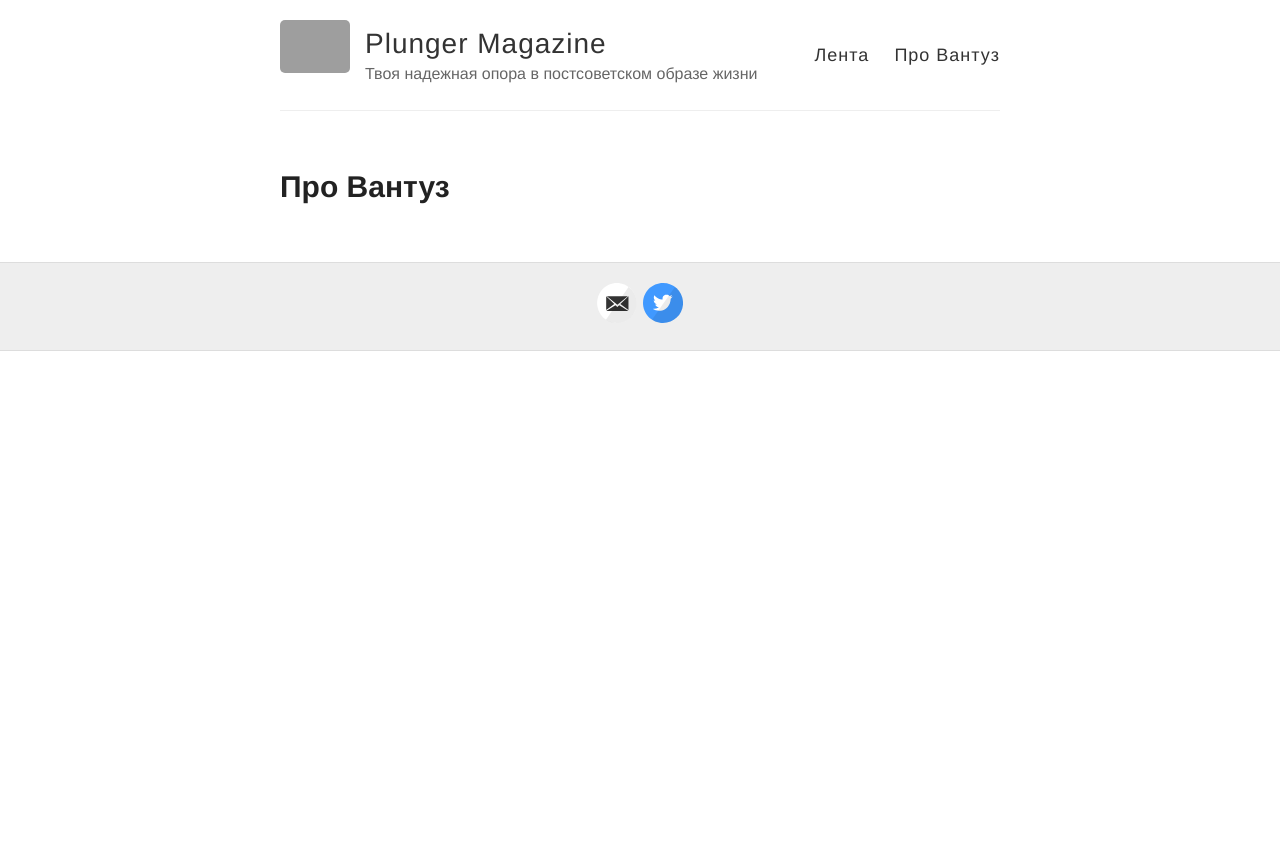
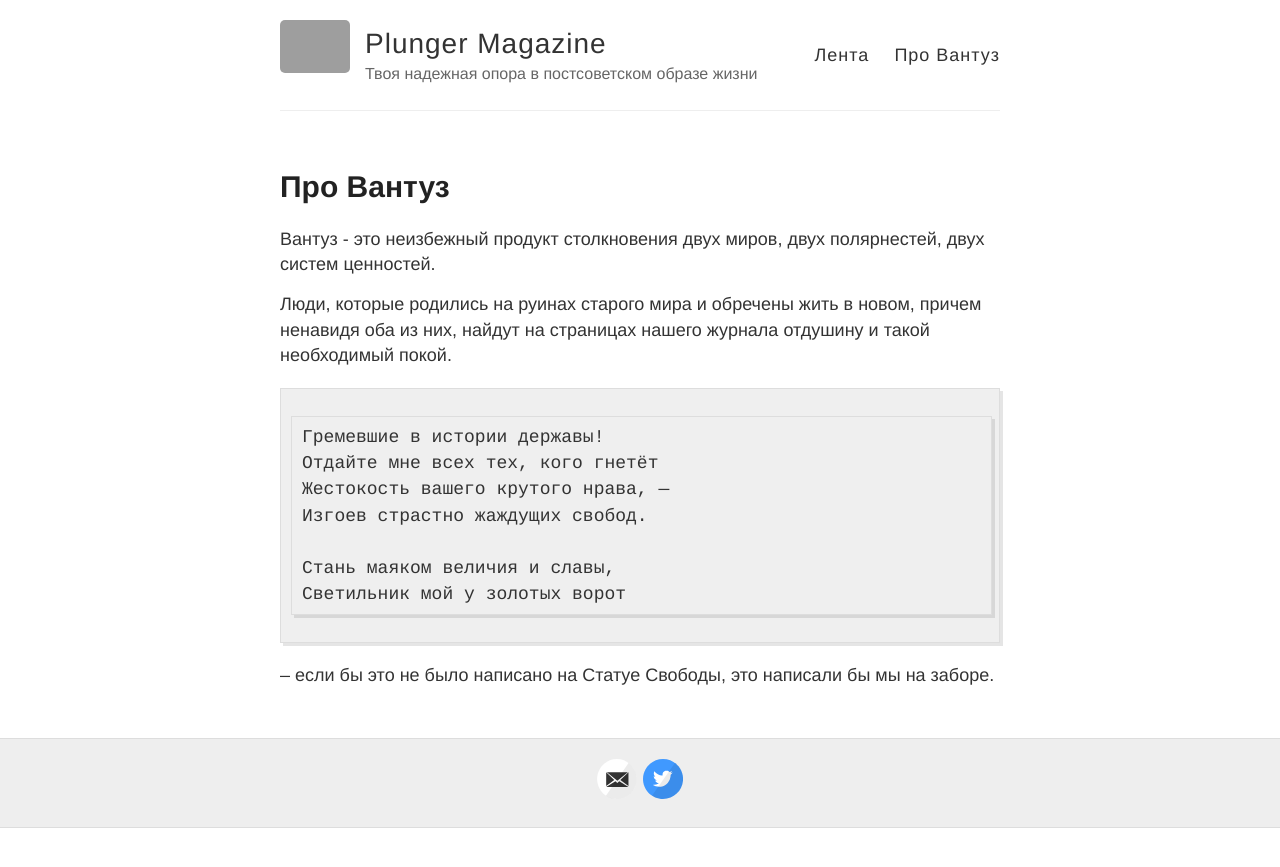
Before and after one commit to SyntheticDream/SyntheticDream.github.io, a Jekyll site: the page built from about.md, in a window 1280 px wide. Shown: the top 867 px of the page. Built offline with Jekyll 4.4.1, drawn with Linux system fonts in a browser that asks for light colours; grey boxes are pictures that could not be loaded.

Commit message:
Update about.md

````diff
--- a/about.md
+++ b/about.md
@@ -3,3 +3,18 @@ layout: page
 title: Про Вантуз
 permalink: /about/
 ---
+
+Вантуз - это неизбежный продукт столкновения двух миров, двух полярнестей, двух систем ценностей.
+
+Люди, которые родились на руинах старого мира и обречены жить в новом, причем ненавидя оба из них, найдут на страницах нашего журнала отдушину и такой необходимый покой.
+
+```
+Гремевшие в истории державы!
+Отдайте мне всех тех, кого гнетёт
+Жестокость вашего крутого нрава, —
+Изгоев страстно жаждущих свобод.
+
+Стань маяком величия и славы,
+Светильник мой у золотых ворот
+```
+-- если бы это не было написано на Статуе Свободы, это написали бы мы на заборе.
````
